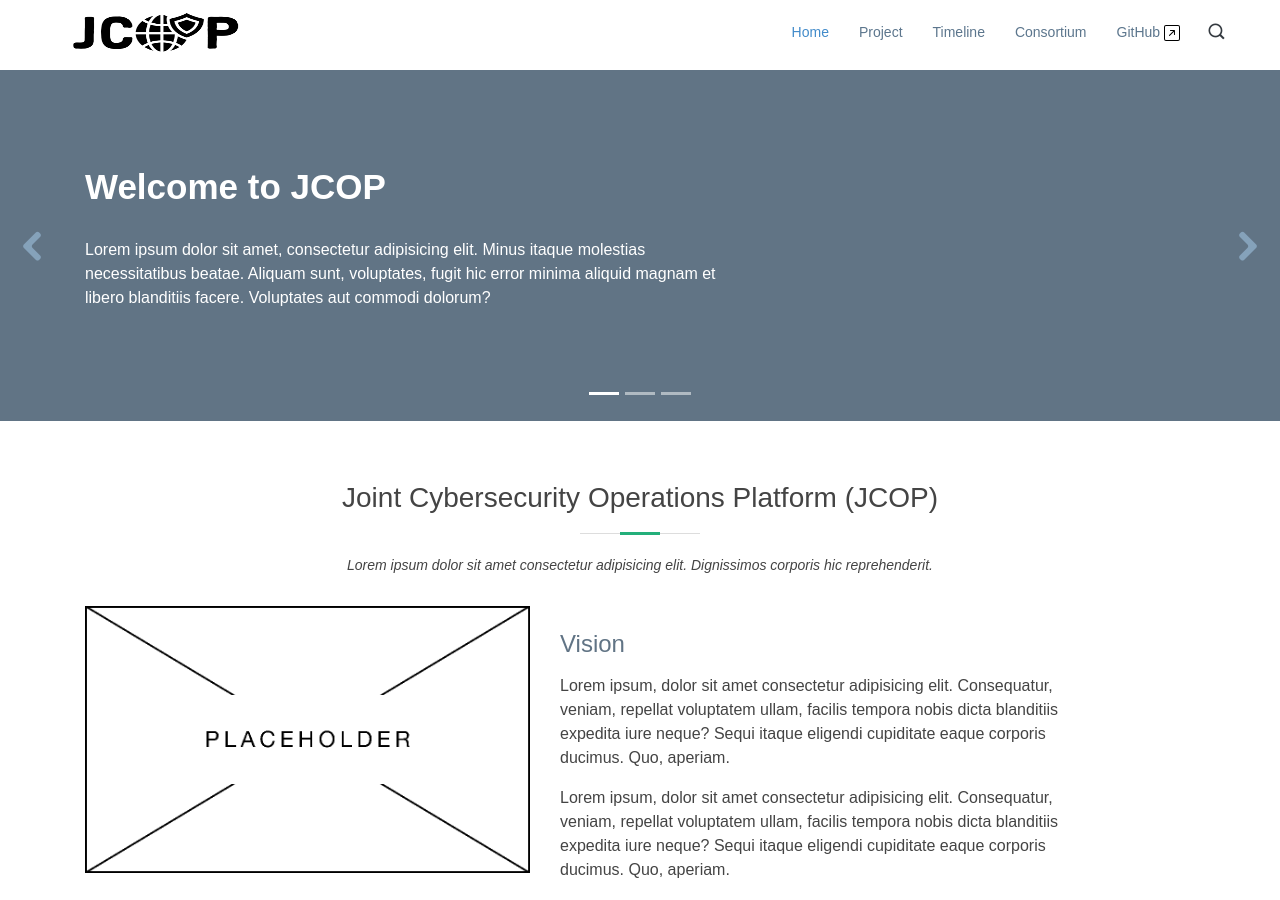
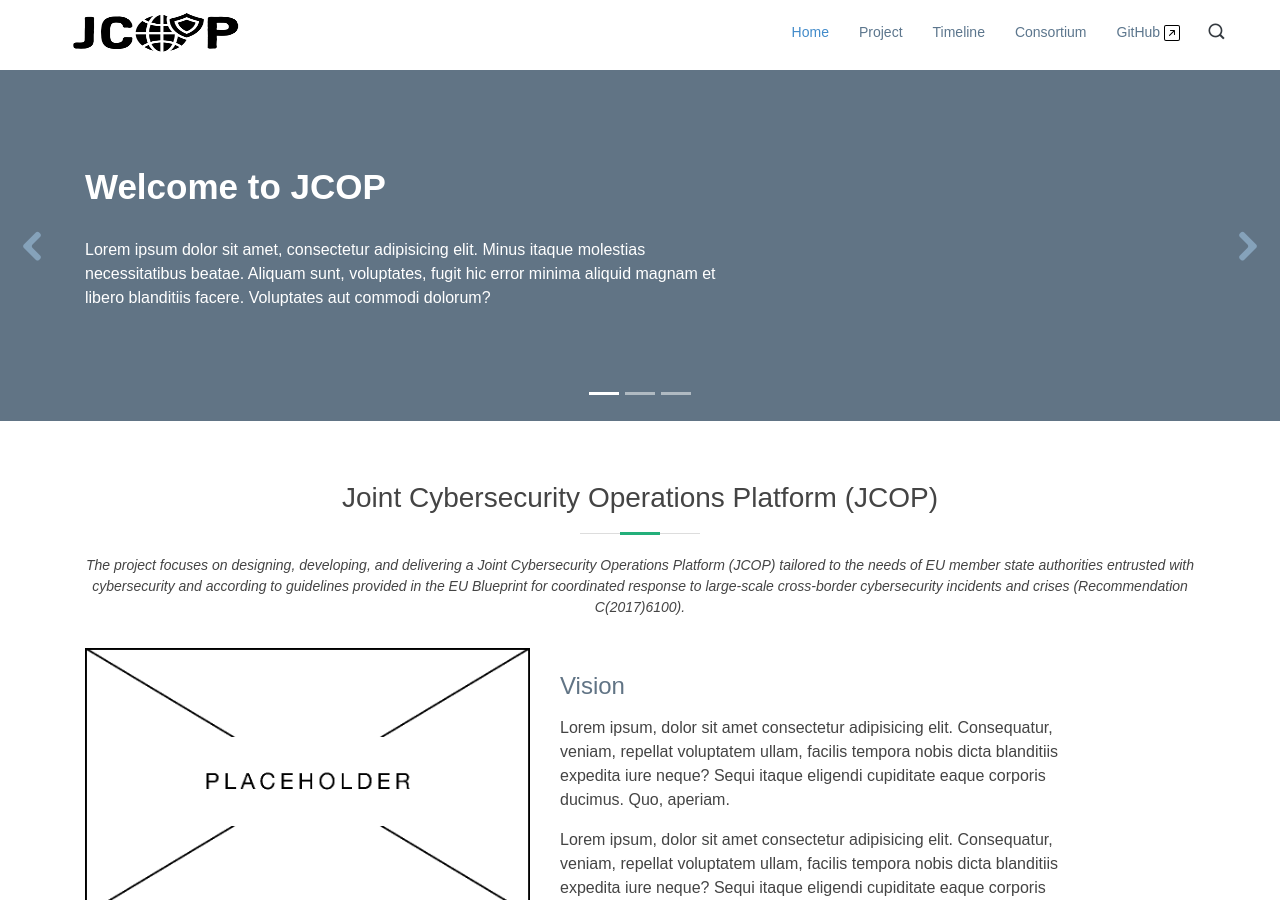
Before and after one commit to mateusdz/jcopweb, a Jekyll site: the page built from index.html, in a window 1280 px wide and 900 px high. Built offline with Jekyll 4.4.1, drawn with Linux system fonts in a browser that asks for light colours.

Commit message:
Update index.html

```diff
--- a/index.html
+++ b/index.html
@@ -59,7 +59,7 @@
     <div class="container">
       <div class="section-title">
         <h2>Joint Cybersecurity Operations Platform (JCOP)</h2>
-        <p class="section-subtitle"><em>Lorem ipsum dolor sit amet consectetur adipisicing elit. Dignissimos corporis hic reprehenderit.</em></p>
+        <p class="section-subtitle"><em>The project focuses on designing, developing, and delivering a Joint Cybersecurity Operations Platform (JCOP) tailored to the needs of EU member state authorities entrusted with cybersecurity and according to guidelines provided in the EU Blueprint for coordinated response to large-scale cross-border cybersecurity incidents and crises (Recommendation C(2017)6100).</em></p>
       </div>
       <div class="row" data-aos="fade-up">
         <div class="col-md-5">
```
